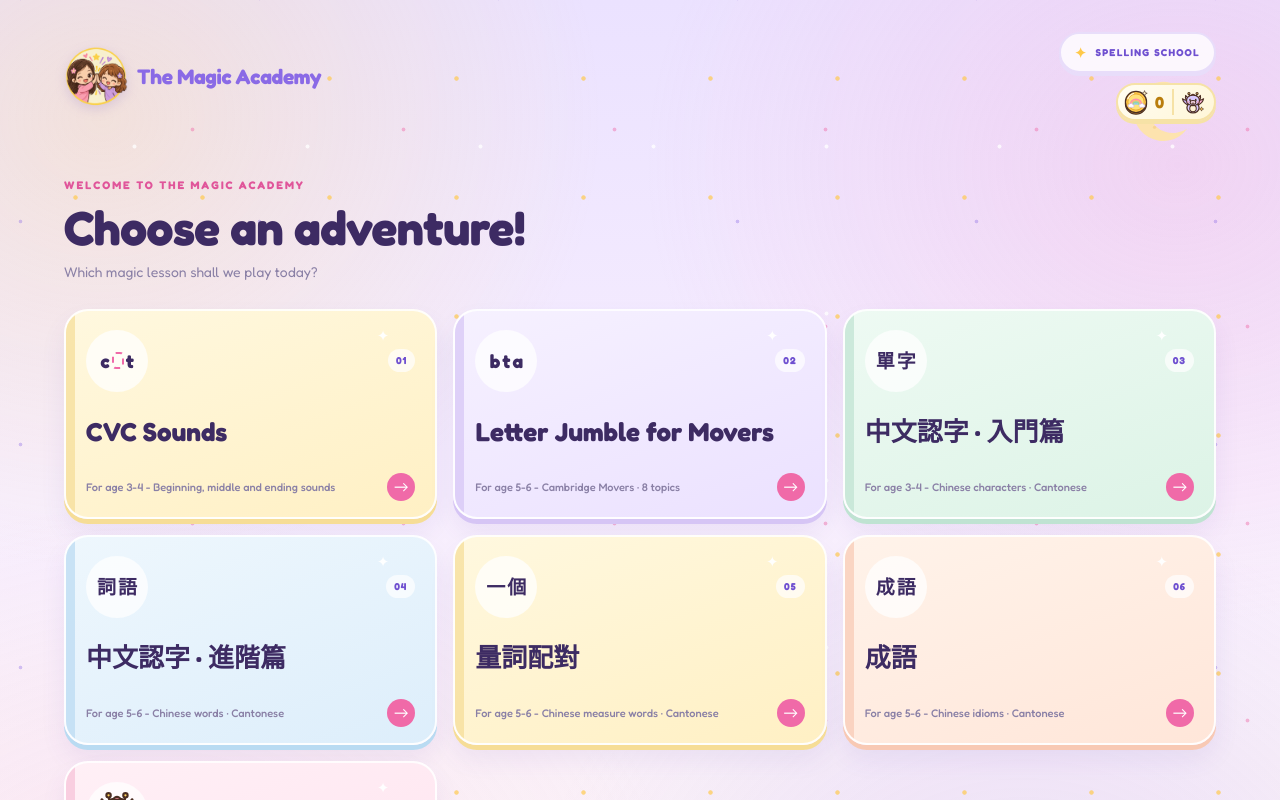
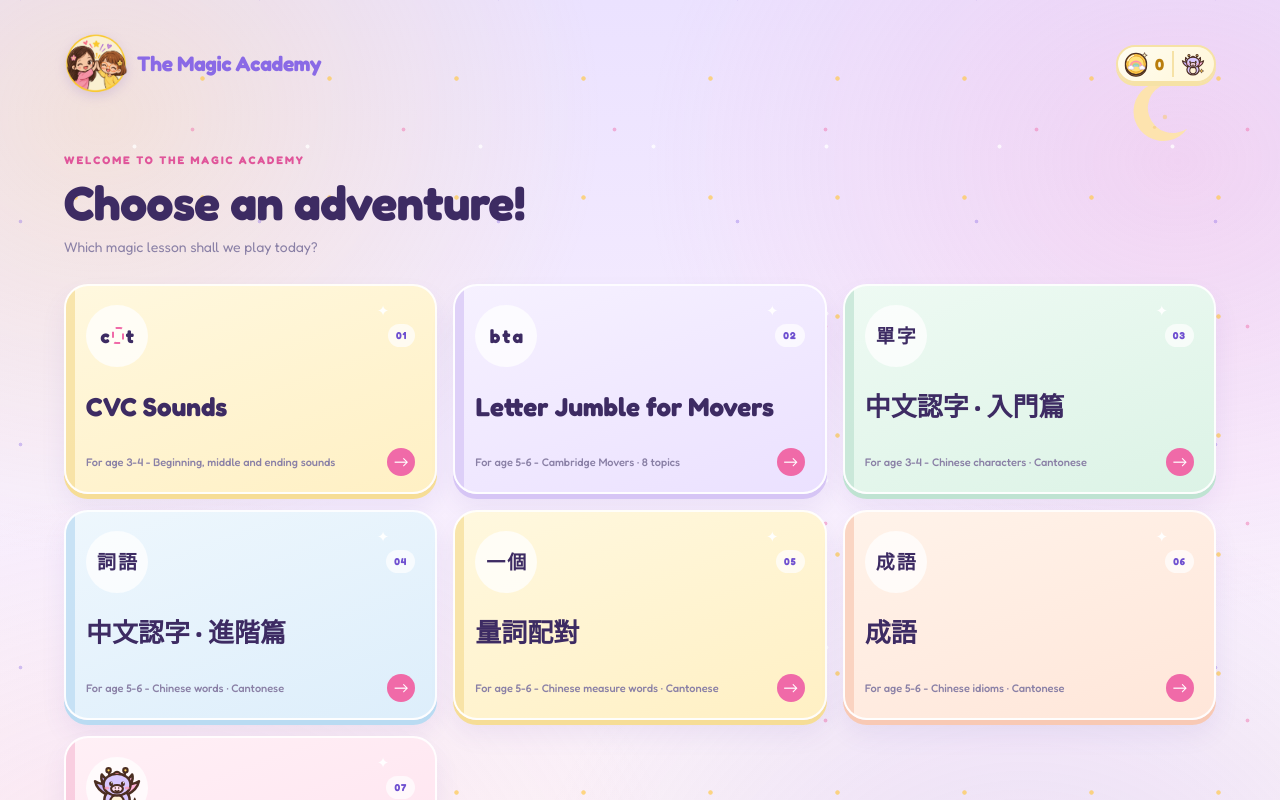
Before and after one commit to wendy-c/letter-jumble-game, a Next.js app: page / in a window 1280 px wide. Shown: the top 800 px of the page. Built offline with nearby package versions, Linux system fonts and the light colour scheme.

Commit message:
Update number of questions in CVC
Update number of questions in CVC

Update game text

Update logo image

```diff
--- a/app/components/GameApp.jsx
+++ b/app/components/GameApp.jsx
@@ -326,7 +326,7 @@ export default function GameApp() {
 
   return (
     <main className={`app-shell min-h-screen px-4 py-5 sm:px-8 sm:py-8${selectedGame?.id === "dragon" ? " app-shell-fit" : ""}`}>
-      <SiteHeader badge={selectedGame?.badge ?? "SPELLING SCHOOL"}>
+      <SiteHeader>
         {currentPlayer && (
           <PlayerMenu
             player={currentPlayer}
--- a/app/components/SiteHeader.jsx
+++ b/app/components/SiteHeader.jsx
@@ -1,4 +1,4 @@
-export default function SiteHeader({ badge, children }) {
+export default function SiteHeader({ children }) {
   return (
     <header className="topbar mx-auto flex w-full max-w-6xl items-center justify-between">
       <a className="brand" href="/" aria-label="Word Wave home">
@@ -6,10 +6,6 @@ export default function SiteHeader({ badge, children }) {
         <span className="brand-wave">The Magic Academy</span>
       </a>
       <div className="topbar-tools">
-        <div className="exam-badge">
-          <span className="badge-sparkle" aria-hidden="true">✦</span>
-          {badge}
-        </div>
         {children}
       </div>
     </header>
--- a/app/components/TopicMenu.jsx
+++ b/app/components/TopicMenu.jsx
@@ -5,7 +5,7 @@ import LetterPattern from "./LetterPattern";
 function cardNote(isChinese, isMeasure, done, total) {
   if (isMeasure || isChinese === "idiom") return done > 0 ? `已答 ${done} / ${total} 題` : `每次 ${total} 題`;
   if (isChinese) return done > 0 ? `已學 ${done} / ${total} 個字` : `${total} 個字`;
-  return done > 0 ? `${done} of ${total} spells learned` : `${total} spells to learn`;
+  return done > 0 ? `${done} of ${total} words learned` : `${total} words to learn`;
 }
 
 export default function TopicMenu({ isCvc, isChinese = false, isMeasure = false, isIdiom = false, topics, progressFor = () => 0, breadcrumbs, onSelectTopic }) {
@@ -56,7 +56,7 @@ export default function TopicMenu({ isCvc, isChinese = false, isMeasure = false,
           />
         ))}
       </div>
-      <GameFooter>{isChinese || isMeasure || isIdiom ? "選一個主題" : isCvc ? "PICK A SOUND" : "PICK A SPELL BOOK"}</GameFooter>
+      <GameFooter>{isChinese || isMeasure || isIdiom ? "選一個主題" : isCvc ? "PICK A GAME" : "PICK A SPELL BOOK"}</GameFooter>
     </section>
   );
 }
--- a/app/cvc-data.js
+++ b/app/cvc-data.js
@@ -76,7 +76,7 @@ const modes = [
 ];
 
 // Each CVC game deals this many words, picked at random from the full list.
-export const cvcWordsPerGame = 20;
+export const cvcWordsPerGame = 12;
 
 export const cvcModes = modes.map((mode) => ({
   ...mode,
```
Also changed, not shown: public/images/logo.png.
